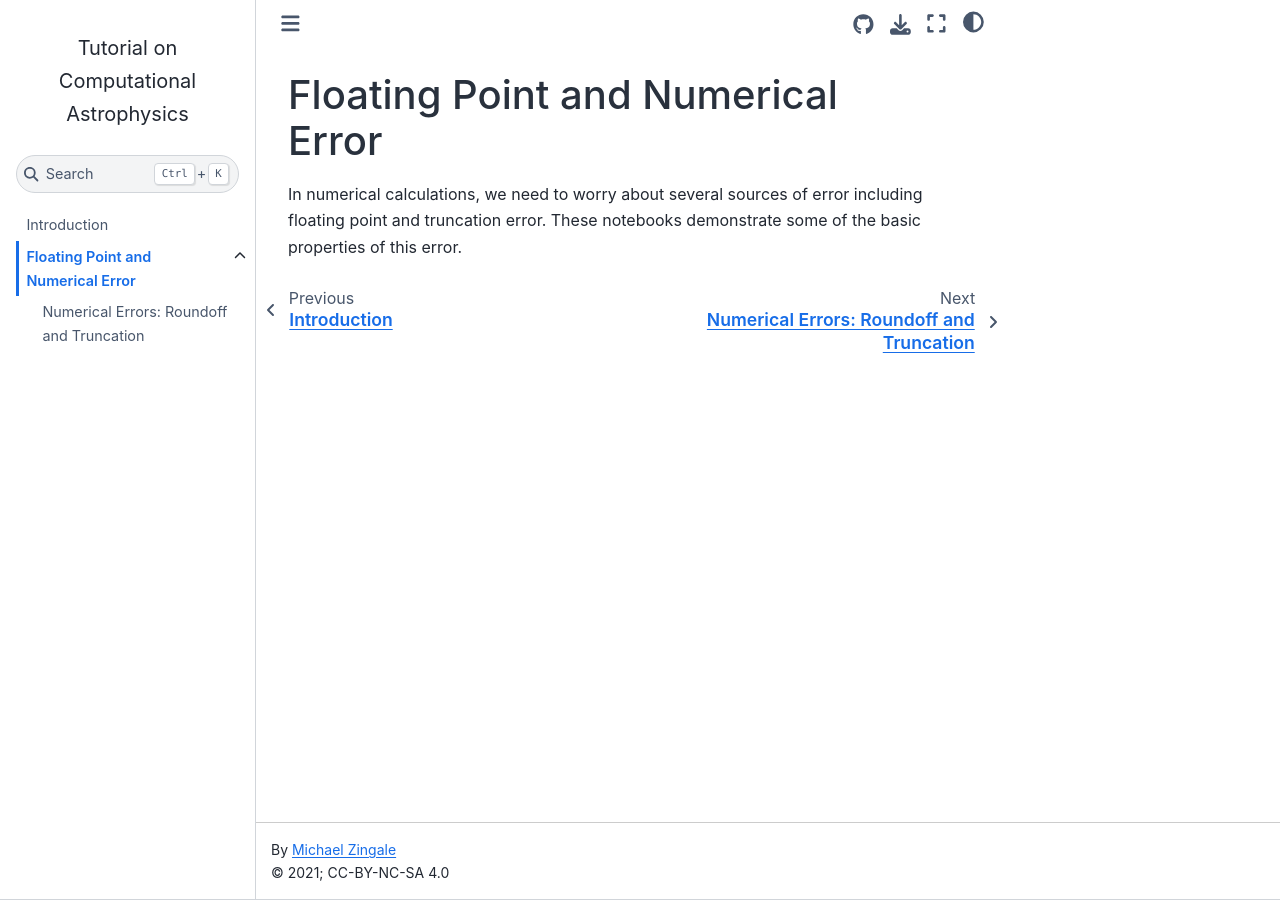
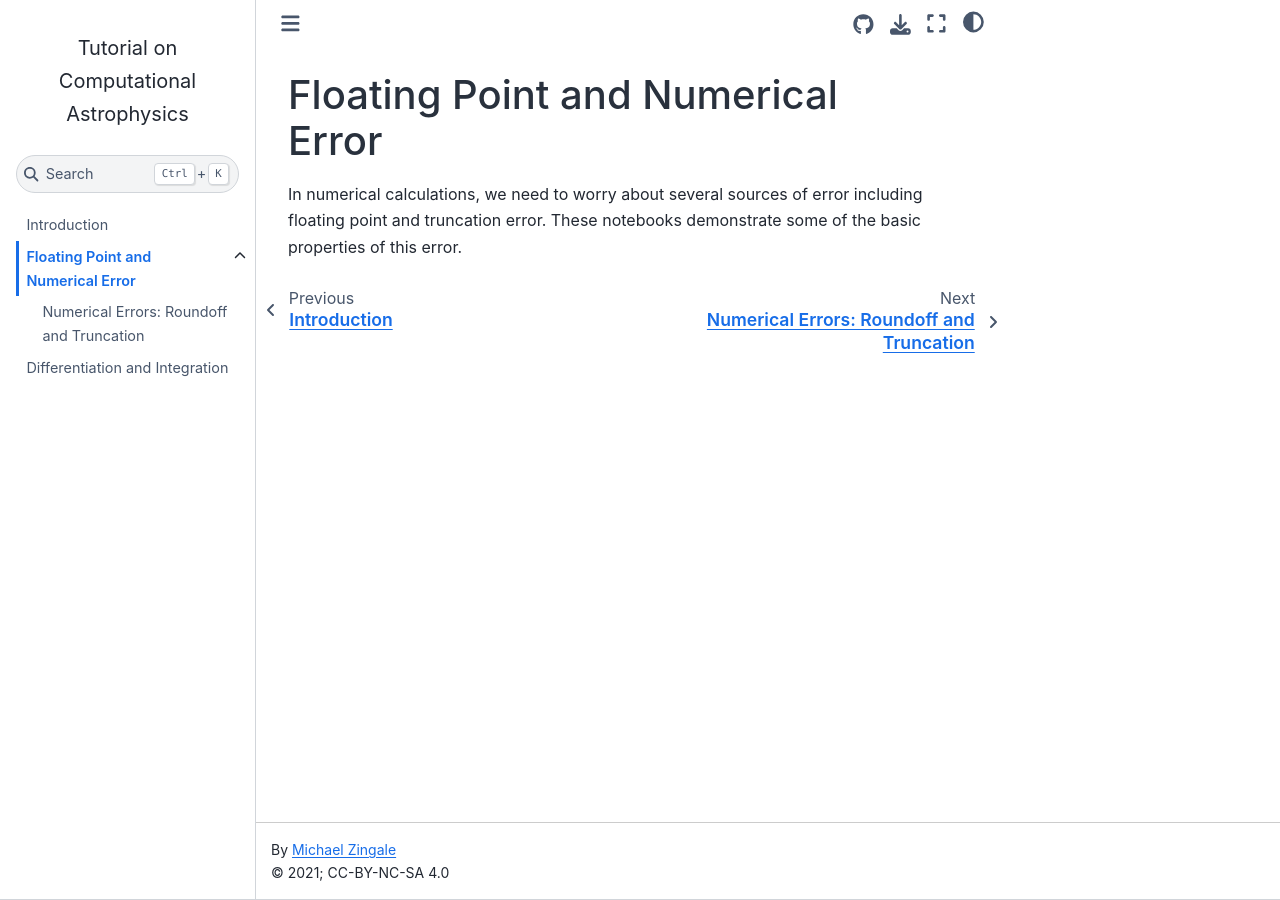
Before and after one commit to zingale/comp_astro_tutorial, a Jupyter Book: the page built from content/01-floating-point.md, in a window 1280 px wide. Built offline with Jupyter Book 1.0.4 settings and Sphinx 7.4.7 and the Sphinx Book theme 1.1.4, drawn with Linux system fonts in a browser that asks for light colours; some of the changed lines change nothing that is shown.

Commit message:
some updates

```diff
--- /dev/null
+++ b/content/02-diff-int.md
@@ -0,0 +1,4 @@
+Differentiation and Integration
+===============================
+
+References:
--- a/content/_toc.yml
+++ b/content/_toc.yml
@@ -2,6 +2,7 @@
 # Learn more at https://jupyterbook.org/customize/toc.html
 #
 - file: intro
-- file: floating-point
+- file: 01-floating-point
   sections:
-    - file: numerical_error
+    - file: 01-numerical_error
+- file: 02-diff-int
```
Also changed, not shown: content/01-floating-point.md (renamed from content/floating-point.md), content/01-numerical_error.ipynb.
